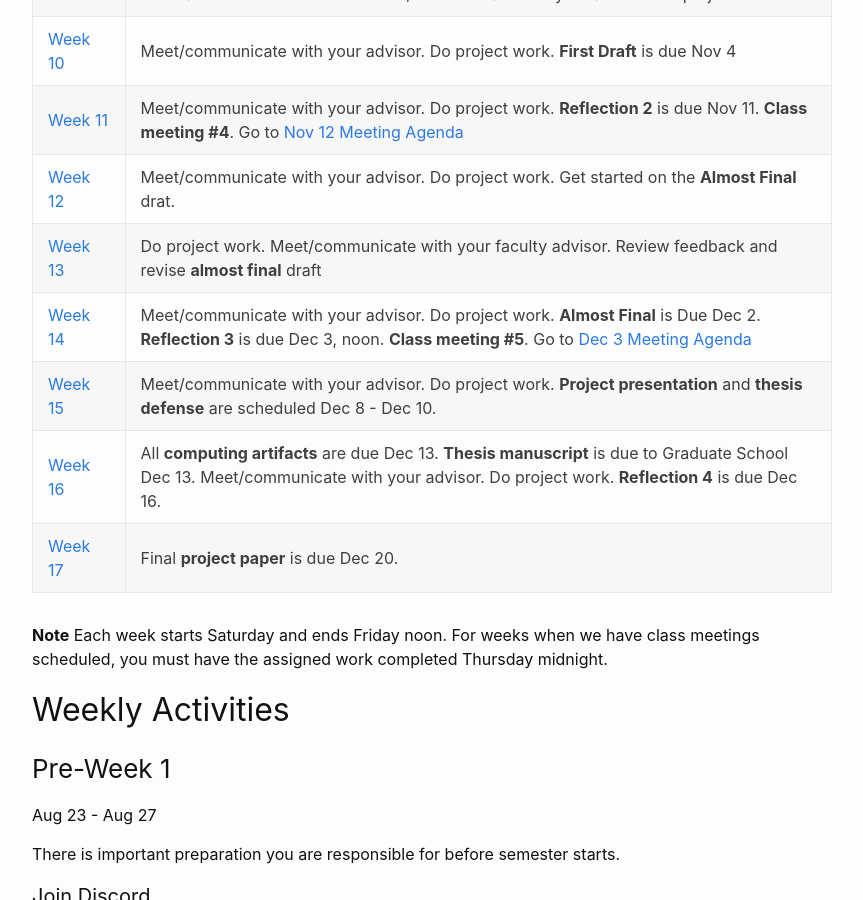
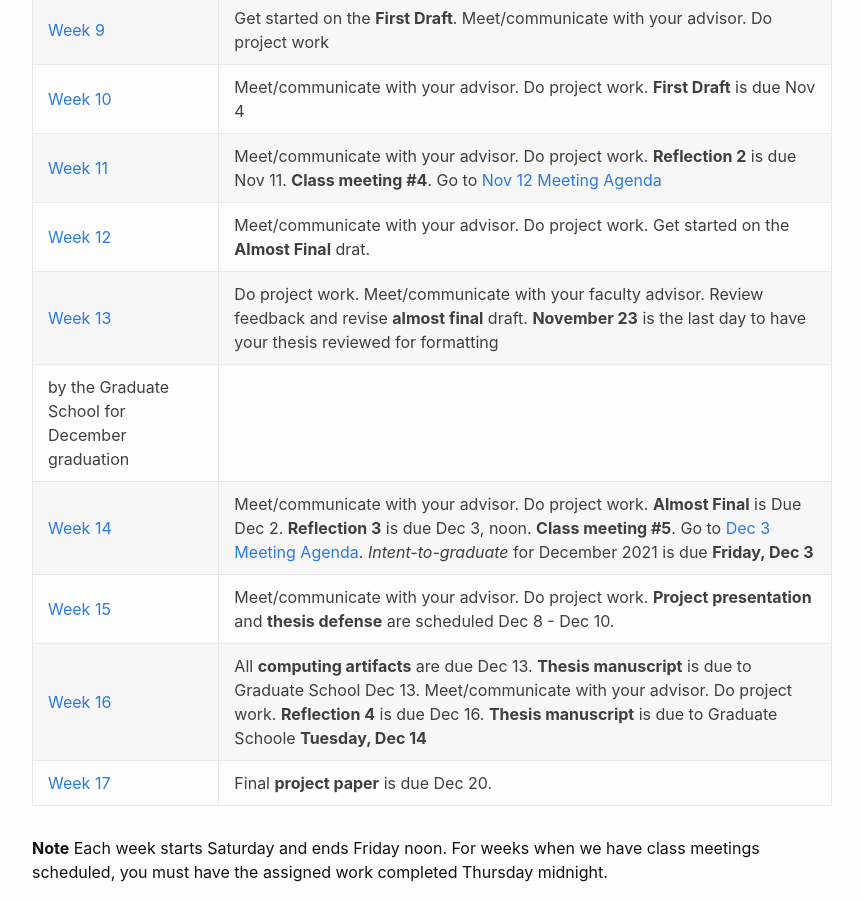
Before and after one commit to unh-comp-master-project/unh-comp-master-project.github.io, a Jekyll site: the page built from weekly-schedule.md, in a window 1280 px wide and 900 px high, scrolled down 992 px. Shown: the whole window, without its empty margins (208-1071 px from the left). Built offline with Jekyll 4.4.1, drawn with Linux system fonts in a browser that asks for light colours; some of the changed text lies outside the part shown.

Commit message:
updated thesis deadlines

```diff
--- a/weekly-schedule.md
+++ b/weekly-schedule.md
@@ -21,10 +21,11 @@ permalink: /weekly-schedule/
 | [Week 10](#week-10) | Meet/communicate with your advisor. Do project work. **First Draft** is due Nov 4 |
 | [Week 11](#week-11) | Meet/communicate with your advisor. Do project work. **Reflection 2** is due Nov 11. **Class meeting #4**. Go to [Nov 12 Meeting Agenda](#nov-12-meeting-agenda)|
 | [Week 12](#week-12) | Meet/communicate with your advisor. Do project work. Get started on the **Almost Final** drat.|
-| [Week 13](#week-13) | Do project work. Meet/communicate with your faculty advisor. Review feedback and revise **almost final** draft |
-| [Week 14](#week-14) | Meet/communicate with your advisor. Do project work. **Almost Final** is Due Dec 2.  **Reflection 3** is due Dec 3, noon. **Class meeting #5**. Go to [Dec 3 Meeting Agenda](#dec-3-meeting-agenda) |
+| [Week 13](#week-13) | Do project work. Meet/communicate with your faculty advisor. Review feedback and revise **almost final** draft. **November 23** is the last day to have your thesis reviewed for formatting
+by the Graduate School for December graduation |
+| [Week 14](#week-14) | Meet/communicate with your advisor. Do project work. **Almost Final** is Due Dec 2.  **Reflection 3** is due Dec 3, noon. **Class meeting #5**. Go to [Dec 3 Meeting Agenda](#dec-3-meeting-agenda). *Intent-to-graduate* for December 2021 is due **Friday, Dec 3** |
 | [Week 15](#week-15) | Meet/communicate with your advisor. Do project work. **Project presentation** and **thesis defense** are scheduled Dec 8 - Dec 10. |
-| [Week 16](#week-16)| All **computing artifacts** are due Dec 13. **Thesis manuscript** is due to Graduate School Dec 13. Meet/communicate with your advisor. Do project work. **Reflection 4** is due Dec 16. |
+| [Week 16](#week-16)| All **computing artifacts** are due Dec 13. **Thesis manuscript** is due to Graduate School Dec 13. Meet/communicate with your advisor. Do project work. **Reflection 4** is due Dec 16.  **Thesis manuscript** is due to Graduate Schoole **Tuesday, Dec 14**|
 | [Week 17](#week-17) | Final **project paper** is due Dec 20. |
 
 **Note** Each week starts Saturday and ends Friday noon. For weeks when we
@@ -245,6 +246,8 @@ Nov 22 - Nov 26
 * Meet/communicate with faculty advisor
     * Get feedback on project wrok and the **almost final** draft
 * Review feedback and revise **almost final** draft
+* **November 23** is the last day to have your thesis reviewed for formatting
+by the Graduate School for December graduation.
 
 Go to the top of [Timeline](#timeline)
 
@@ -281,7 +284,7 @@ Dec 13 - Dec 17
 * Complete all the **computing artifacts**
     * **Computing artiacts** are due **Monday, Dec 13**
 * *Master's Thesis*
-    * **Thesis manuscript** is due to Graduate Schoole **Monday, Dec 13**
+    * **Thesis manuscript** is due to Graduate Schoole **Tuesday, Dec 14**
 * *Master's Project*
     * Revise and finalize your project paper
 * Meet/communicate with faculty advisor
```
